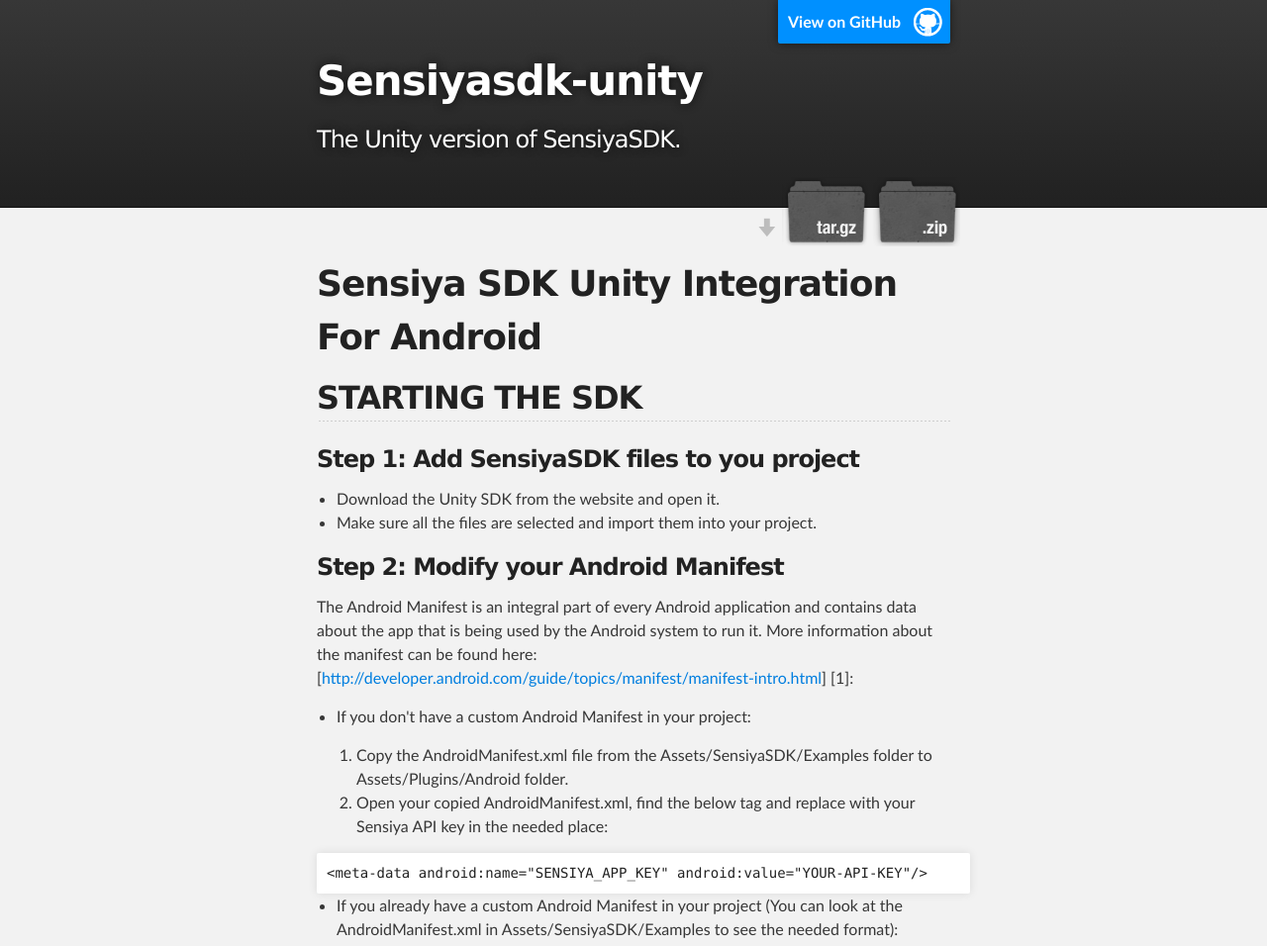
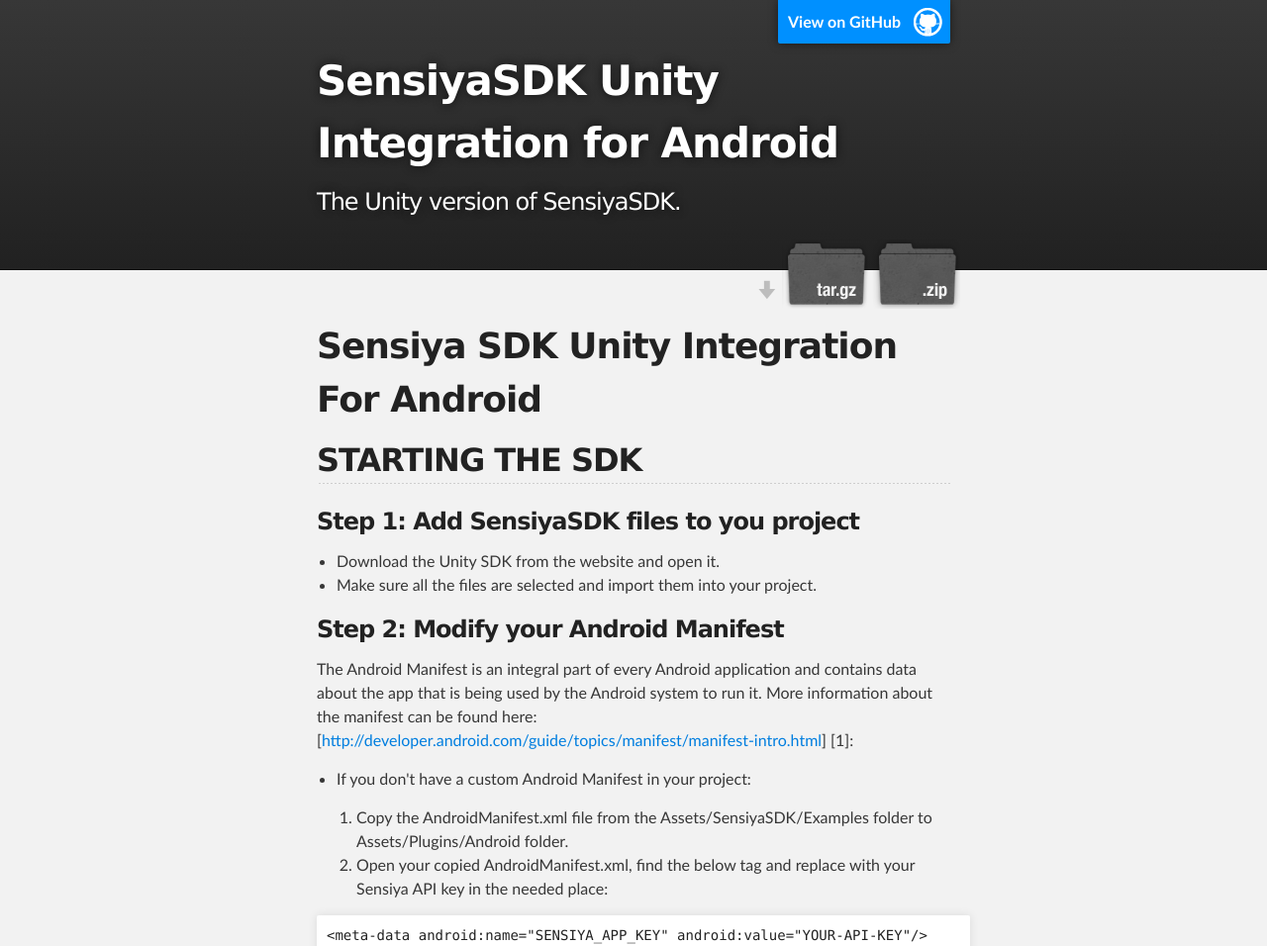
Before and after one commit to sensiya/sensiyasdk-unity, a plain HTML site: page index.html in a window 1280 px wide. Shown: the top 956 px of the page at 99% size. Drawn offline with Linux system fonts and the light colour scheme.

```diff
--- a/index.html
+++ b/index.html
@@ -4,11 +4,11 @@
   <head>
     <meta charset='utf-8'>
     <meta http-equiv="X-UA-Compatible" content="chrome=1">
-    <meta name="description" content="Sensiyasdk-unity : The Unity version of SensiyaSDK.">
+    <meta name="description" content="SensiyaSDK Unity Integration for Android : The Unity version of SensiyaSDK.">
 
     <link rel="stylesheet" type="text/css" media="screen" href="stylesheets/stylesheet.css">
 
-    <title>Sensiyasdk-unity</title>
+    <title>SensiyaSDK Unity Integration for Android</title>
   </head>
 
   <body>
@@ -18,7 +18,7 @@
         <header class="inner">
           <a id="forkme_banner" href="https://github.com/sensiya/sensiyasdk-unity">View on GitHub</a>
 
-          <h1 id="project_title">Sensiyasdk-unity</h1>
+          <h1 id="project_title">SensiyaSDK Unity Integration for Android</h1>
           <h2 id="project_tagline">The Unity version of SensiyaSDK.</h2>
 
             <section id="downloads">
@@ -227,7 +227,7 @@ double longitude = home.Longitude<span class="pl-k">;</span></pre></div>
     <!-- FOOTER  -->
     <div id="footer_wrap" class="outer">
       <footer class="inner">
-        <p class="copyright">Sensiyasdk-unity maintained by <a href="https://github.com/sensiya">sensiya</a></p>
+        <p class="copyright">SensiyaSDK Unity Integration for Android maintained by <a href="https://github.com/sensiya">sensiya</a></p>
         <p>Published with <a href="http://pages.github.com">GitHub Pages</a></p>
       </footer>
     </div>
```
Also changed, not shown: params.json (+1 -1 lines).
